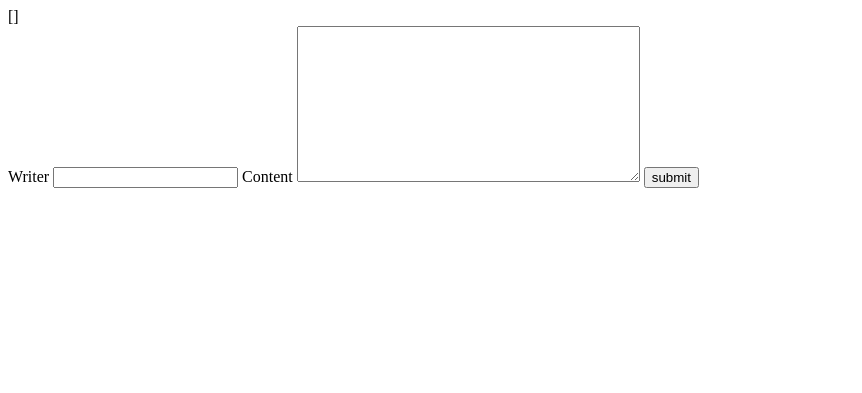
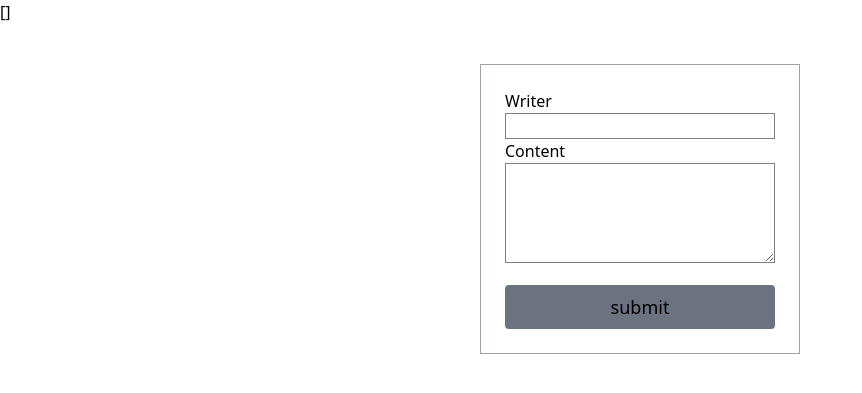
Before and after one commit to wjswldus02/Advent_tree, a Django app: page /cards/ in a window 1280 px wide. Shown: the top 393 px of the page, without its empty margins (0-862 px from the left). Run offline with Django 4.2, Linux system fonts and the light colour scheme; data that the repository does not hold is empty; some libraries are stand-ins or nearby versions.

Commit message:
TimeZone 일치하도록 설정

```diff
--- a/config/settings.py
+++ b/config/settings.py
@@ -111,7 +111,7 @@ TIME_ZONE = 'Asia/Seoul'
 
 USE_I18N = True
 
-USE_TZ = True
+USE_TZ = False
 
 
 # Static files (CSS, JavaScript, Images)
--- a/templates/card_form.html
+++ b/templates/card_form.html
@@ -1,9 +1,9 @@
-<form method="POST" action="create/">
+<form class="w-full" method="POST" action="create/">
     {% csrf_token %}
 
     {% for field in form %}
     {{ field.label }}
     {{ field }}
     {% endfor %}
-    <button>submit</button>
+    <button class="text-center font-light text-lg w-full rounded px-4 py-2 mt-4 bg-gray-500">submit</button>
 </form>
--- a/templates/cards.html
+++ b/templates/cards.html
@@ -3,12 +3,29 @@
 <head>
     <meta charset="UTF-8">
     <meta name="viewport" content="width=device-width, initial-scale=1.0">
+    <style type="text/css">
+        textarea {
+            resize: none;
+            width: 100%;
+            height: 100px;
+            border-width: 1px;
+            border-color: gray;
+        }
+        input {
+            width: 100%;
+            border-width: 1px;
+            border-color: gray;
+        }
+    </style>
+    <script src="https://cdn.tailwindcss.com"></script>
     <title>{% block page_title %}Cards{% endblock page_title %}</title>
 </head>
 <body>
     {{ cards }}
+    <div class="container lg:w-5/12 md:w-1/2 xl:w-1/4 mx-auto my-10 flex flex-col items-center border p-6 border-gray-400">
     {% block card_create_form %}
         {% include 'card_form.html' with form=fields %}
     {% endblock card_create_form %}
+    </div>
 </body>
 </html>
```
